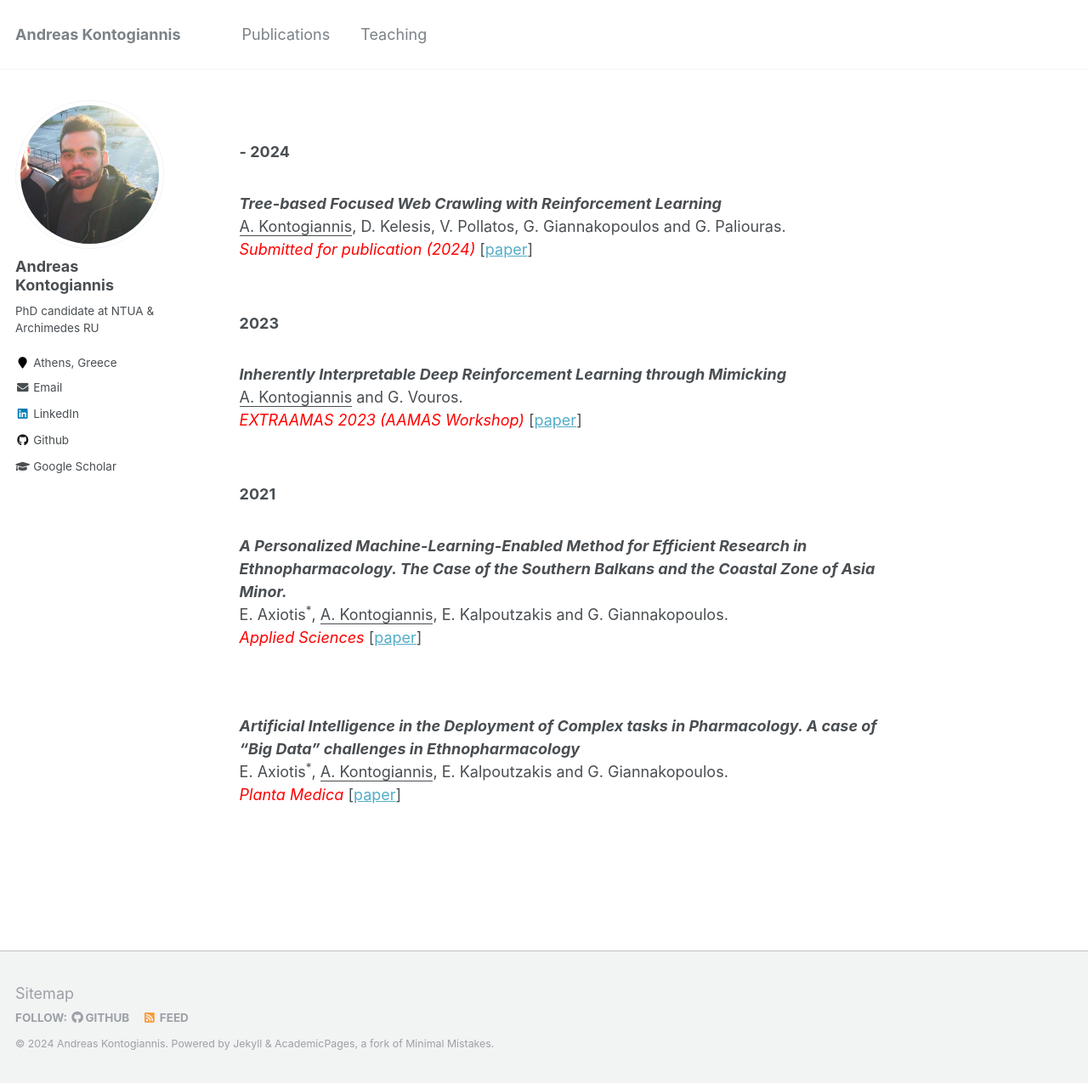
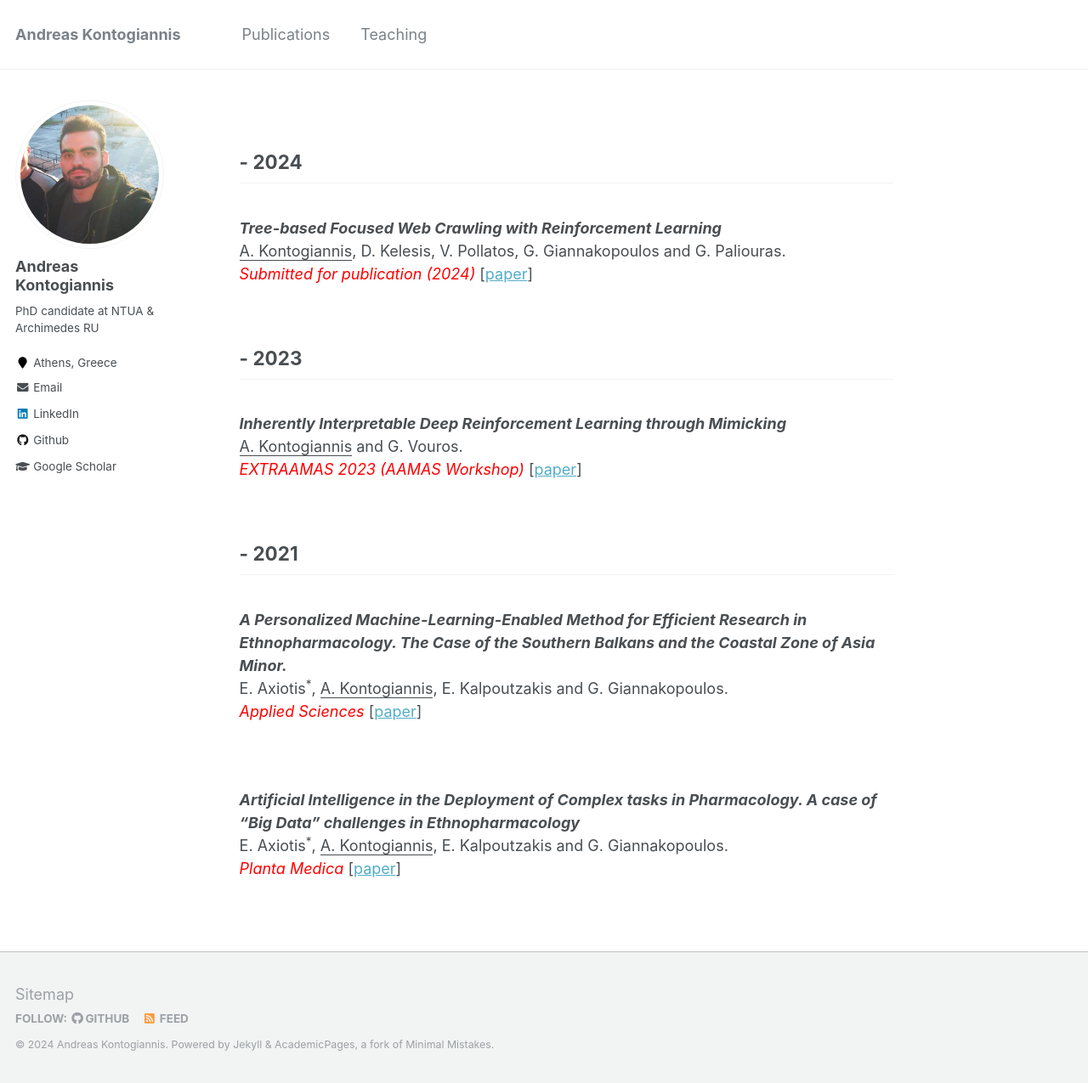
Before and after one commit to ddaedalus/ddaedalus.github.io, a Jekyll site: the page built from _pages/publications.md, in a window 1280 px wide and 1275 px high. Shown: the whole window at 85% size. Built offline with Jekyll 4.4.1, drawn with Linux system fonts in a browser that asks for light colours.

```diff
--- a/_pages/publications.md
+++ b/_pages/publications.md
@@ -8,7 +8,7 @@ redirect_from:
   - /publications.md
 ---
 
-### - 2024
+## - 2024
 
 <br/>
 <i><b> Tree-based Focused Web Crawling with Reinforcement Learning </b> </i>
@@ -18,7 +18,7 @@ redirect_from:
 _<font color="red">Submitted for publication (2024)</font>_ [[paper](https://arxiv.org/abs/2112.07620)] <br/>
 <br/>
 
-### 2023
+## - 2023
 
 <br/>
 <i><b> Inherently Interpretable Deep Reinforcement Learning through Mimicking </b> </i>
@@ -28,7 +28,7 @@ _<font color="red">Submitted for publication (2024)</font>_ [[paper](https://arx
 _<font color="red">EXTRAAMAS 2023 (AAMAS Workshop)</font>_ [[paper](https://link.springer.com/chapter/10.1007/978-3-031-40878-6_10)] <br/>
 <br/>
 
-### 2021
+## - 2021
 
 <br/>
 <i><b> A Personalized Machine-Learning-Enabled Method for Efficient Research in Ethnopharmacology. The Case of the Southern Balkans and the Coastal Zone of Asia Minor. </b> </i>
```
